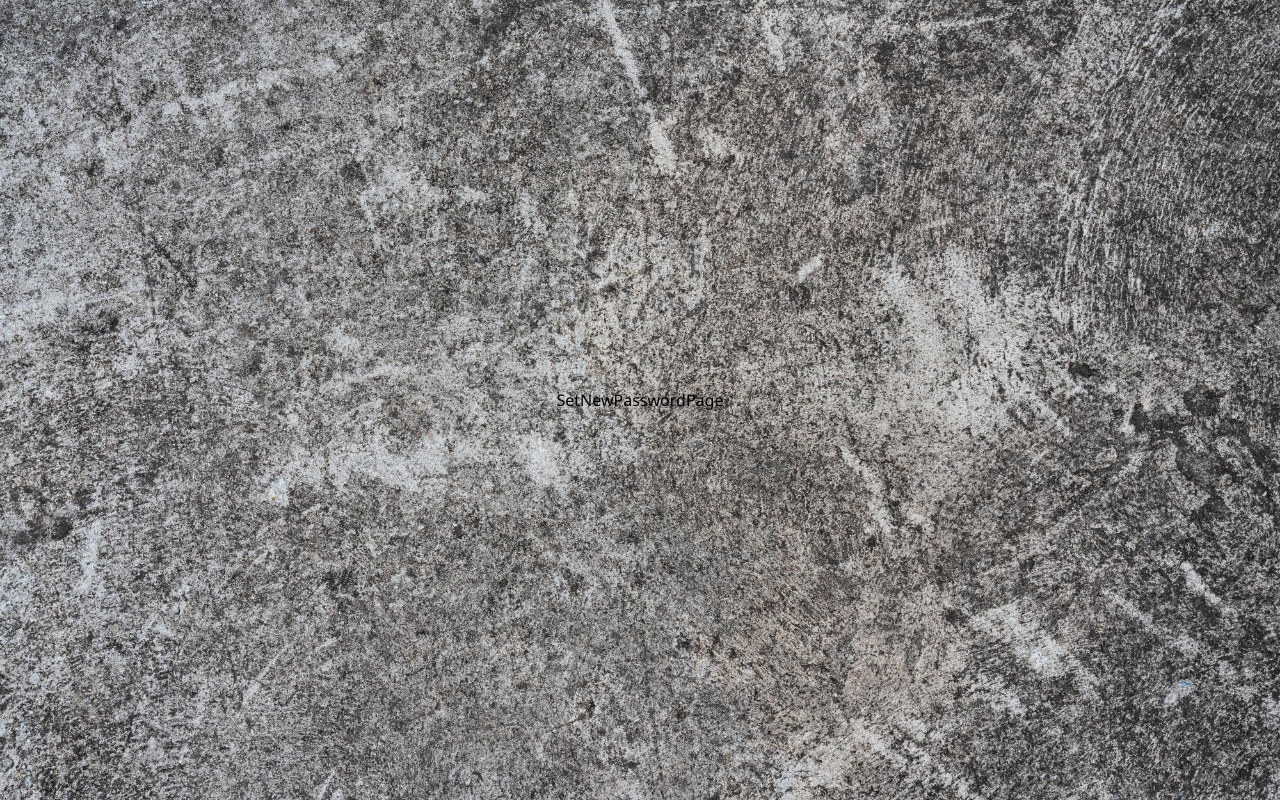
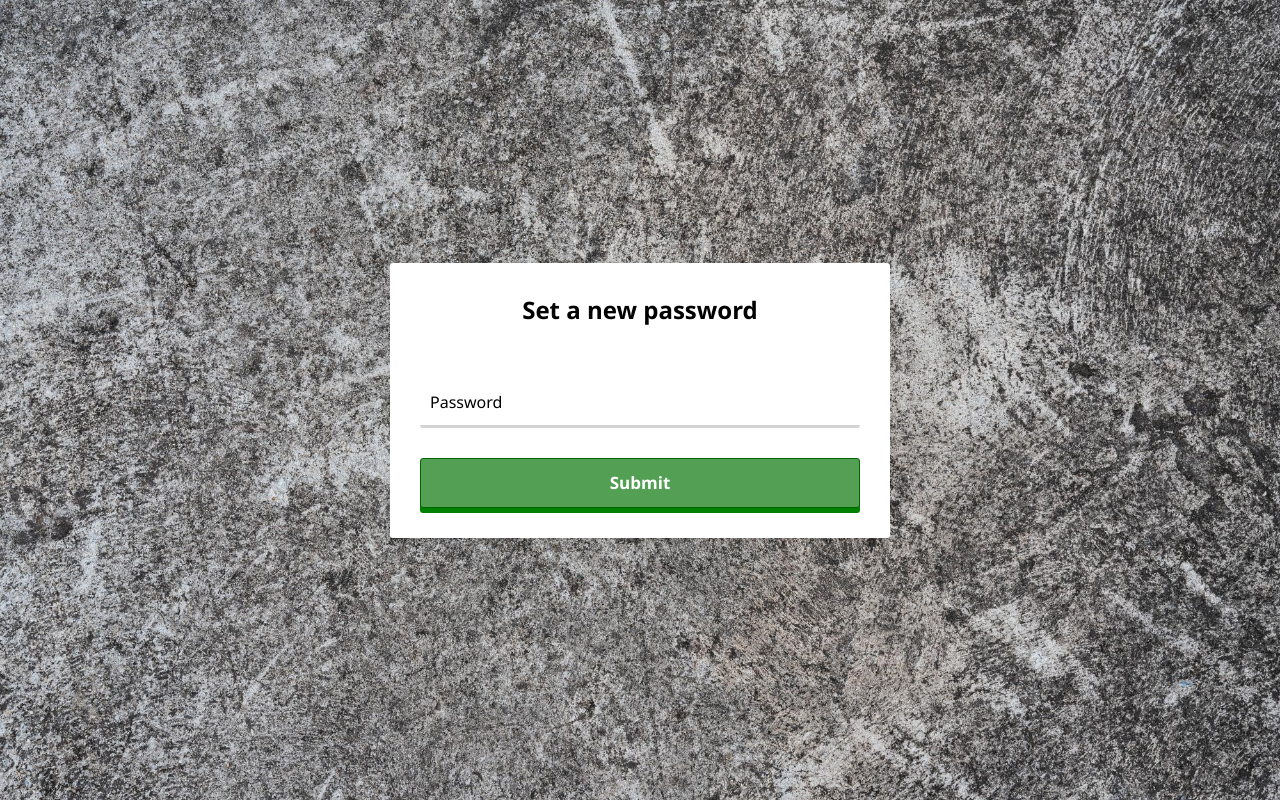
Before and after one commit to petar-i-todorov/social-media-ts, a React (Create React App) app in the folder frontend/: page /reset/1 in a window 1280 px wide. Built offline with nearby package versions, Linux system fonts and the light colour scheme; the HTML template or start-up script is replaced by a standard one.

Commit message:
set new password

```diff
--- a/frontend/src/components/BouncingDotsLoader/BouncingDotsLoader.module.scss
+++ b/frontend/src/components/BouncingDotsLoader/BouncingDotsLoader.module.scss
@@ -7,9 +7,6 @@
     @keyframes dot1-bounce {
       from {
         transform: translateY(0);
-      }
-      50% {
-        transform: translateY(-1px);
       }
       to {
         transform: translateY(-2px);
@@ -25,9 +22,6 @@
       from {
         transform: translateY(0);
       }
-      50% {
-        transform: translateY(-1px);
-      }
       to {
         transform: translateY(-2px);
         opacity: 0.5;
@@ -42,9 +36,6 @@
       from {
         transform: translateY(0);
       }
-      50% {
-        transform: translateY(-1px);
-      }
       to {
         transform: translateY(-2px);
         opacity: 0.5;
--- a/frontend/src/components/Input/Input.tsx
+++ b/frontend/src/components/Input/Input.tsx
@@ -13,7 +13,7 @@ const Input: React.FC<{
   isValid: boolean;
   setIsValid: (arg: boolean) => void;
   errorMessage: string;
-  setErrorMessage?: (arg: string) => void; //
+  setErrorMessage?: (arg: string) => void;
   isErrorMessageVisible: boolean;
   setIsErrorMessageVisible: (arg: boolean) => void;
   onChange: (e: ChangeEvent) => void;
--- a/frontend/src/pages/Auth/SetNewPassword.tsx
+++ b/frontend/src/pages/Auth/SetNewPassword.tsx
@@ -1,8 +1,105 @@
-import React from "react";
+import { useState } from "react";
+import { useNavigate, useParams } from "react-router-dom";
+import BouncingDotsLoader from "../../components/BouncingDotsLoader/BouncingDotsLoader";
+import Button from "../../components/Button/Button";
+import FormMessage from "../../components/FormMessage/FormMessage";
+import Input from "../../components/Input/Input";
+import { isPassword } from "../../utils/validation";
 import styles from "./AuthPage.module.scss";
 
 const SetNewPasswordPage = () => {
-  return <div className={styles.authPage}>SetNewPasswordPage</div>;
+  const [password, setPassword] = useState("");
+  const [isValid, setIsValid] = useState(true);
+  const [errorMessage, setErrorMessage] = useState("");
+  const [isErrorMessageVisible, setIsErrorMessageVisible] = useState(false);
+  const [isLoading, setIsLoading] = useState(false);
+  const [isServerSuccess, setIsServerSuccess] = useState(false);
+  const [isServerError, setIsServerError] = useState(false);
+  const [responseMessage, setResponseMessage] = useState("");
+  const params = useParams();
+  const navigate = useNavigate();
+  return (
+    <div className={styles.authPage}>
+      <div className={styles.mainContainer}>
+        <form
+          className={styles.authForm}
+          onSubmit={async (event) => {
+            event.preventDefault();
+            setIsLoading(true);
+            setIsServerError(false);
+            setIsServerSuccess(false);
+            try {
+              const response = await fetch(
+                `http://localhost:8080/auth/reset/${params.token}`,
+                {
+                  method: "POST",
+                  headers: { "Content-Type": "application/json" },
+                  body: JSON.stringify({ password: password }),
+                }
+              );
+              if (response.status === 200) {
+                setIsServerSuccess(true);
+                setTimeout(() => {
+                  navigate("../../login", { relative: "path" });
+                }, 5000);
+              } else {
+                setIsServerError(true);
+              }
+              const resData = await response.json();
+              setIsLoading(false);
+              setResponseMessage(resData.message);
+            } catch (err: any) {
+              setIsLoading(false);
+              setIsServerError(true);
+              console.log(err.message);
+              setResponseMessage(
+                "Something went wrong. Please try again later."
+              );
+            }
+          }}
+        >
+          <h2>Set a new password</h2>
+          <Input
+            id="password"
+            type="password"
+            placeholder="Password"
+            value={password}
+            errorPosition="right"
+            isValid={isValid}
+            setIsValid={setIsValid}
+            errorMessage={errorMessage}
+            isErrorMessageVisible={isErrorMessageVisible}
+            setIsErrorMessageVisible={setIsErrorMessageVisible}
+            onChange={(event) => {
+              const target = event.target as HTMLInputElement;
+              setPassword(target.value);
+            }}
+            onBlur={() => {
+              if (!isPassword(password)) {
+                setErrorMessage(
+                  "Invalid password. Must be at least 10 symbols."
+                );
+                setIsValid(false);
+              }
+            }}
+          />
+          {isServerSuccess ? (
+            <FormMessage color="green">{responseMessage}</FormMessage>
+          ) : (
+            ""
+          )}
+          {isServerError ? (
+            <FormMessage color="red">{responseMessage}</FormMessage>
+          ) : (
+            ""
+          )}
+          <Button color="green" type="submit">
+            {isLoading ? <BouncingDotsLoader text="Submitting" /> : "Submit"}
+          </Button>
+        </form>
+      </div>
+    </div>
+  );
 };
 
 export default SetNewPasswordPage;
```
Also changed, not shown: 2 other files (tests, documents, lock files or other folders).
